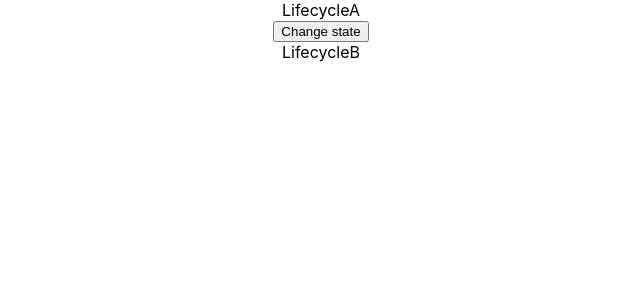
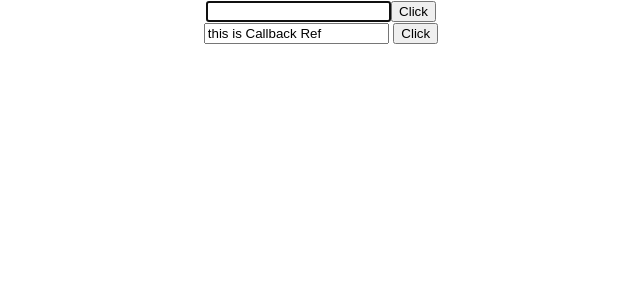
Before and after one commit to NorrisChenCA/reactjs_tutorial, a React (Create React App) app: page / in a window 1280 px wide. Shown: the top 300 px of the page, without its empty margins (319-959 px from the left). Built offline with nearby package versions, Linux system fonts and the light colour scheme.

Commit message:
06022019

```diff
--- a/src/App.js
+++ b/src/App.js
@@ -41,7 +41,13 @@ import './App.css';
 //05242019
 //import LifecycleA from './components/05242019component_mounting_lifecycle_methods/LifecycleA'
 //05282019
-import LifecycleA from './components/05282019component_updating_lifecycle_methods/LifecycleA'
+//import LifecycleA from './components/05282019component_updating_lifecycle_methods/LifecycleA'
+//05292019
+//import FragmentDemo from './components/05292019fragments/FragmentDemo'
+//import Table from './components/05292019fragments/Table'
+//06022019
+import RefsDemo from './components/06022019element_reference(Refs)/RefsDemo'
+
 
 class App extends Component {
   constructor() {
@@ -134,7 +140,14 @@ class App extends Component {
         {/*<LifecycleA />*/}
 
         {/*05282019------------------*/}
-        <LifecycleA />
+        {/*<LifecycleA />*/}
+
+        {/*05292019------------------*/}
+        {/*<FragmentDemo />*/}
+        {/*<Table />*/}
+
+        {/*06022019------------------*/}
+        <RefsDemo />
       </div>
     );
   }
--- /dev/null
+++ b/src/components/05292019fragments/FragmentDemo.js
@@ -0,0 +1,21 @@
+import React from 'react'
+
+function FragmentDemo() {
+  return (
+    <React.Fragment>
+    {/*<div> this div replace by Fragment tab, then in the whole Dom. */}
+    {/*
+      <div className="App">
+        without extra <div> here
+        <h1>Fragment Demos</h1>
+        <p>This decribes the Fragment Demo component</p>
+      </div>
+    */}
+      <h1>Fragment Demos</h1>
+      <p>This decribes the Fragment Demo component</p>
+    {/*</div> this div replace by Fragment tab*/}
+    </React.Fragment>
+  )
+}
+
+export default FragmentDemo
--- /dev/null
+++ b/src/components/05292019fragments/Table.js
@@ -0,0 +1,16 @@
+import React from 'react'
+import Columns from './Columns'
+
+function Table() {
+  return (
+    <table>
+      <tbody>
+        <tr>
+          <Columns />
+        </tr>
+      </tbody>
+    </table>
+  )
+}
+
+export default Table
--- /dev/null
+++ b/src/components/06022019element_reference(Refs)/RefsDemo.js
@@ -0,0 +1,47 @@
+import React, { Component } from 'react';
+
+class RefsDemo extends Component {
+  constructor(props) {
+    super(props)
+    this.inputRef = React.createRef()
+
+    this.callBackRef = null
+    this.setCallBackRef = element => {
+      this.callBackRef = element
+    }
+  }
+
+  componentDidMount() {
+    this.inputRef.current.focus() // after components mounted, focus on the input element by inputRef
+    console.log(this.inputRef);
+
+    if(this.callBackRef) {
+      this.callBackRef.value = "this is Callback Ref"
+    }
+  }
+
+  clickHandler = () => {
+    alert(this.inputRef.current.value)
+  }
+
+  clickCallBackHandler = () => {
+    alert(this.callBackRef.value);
+  }
+
+  render() {
+    return (
+      <div>
+        <div>
+          <input type="text" ref={this.inputRef} />
+          <button onClick={this.clickHandler}>Click</button>
+        </div>
+        <div>
+          <input type="text" ref={this.setCallBackRef} /> {/* after the component mounted, the element call the callBackRef function with itself as parameter */}
+          <button onClick={this.clickCallBackHandler}>Click</button>
+        </div>
+      </div>
+    )
+  }
+}
+
+export default RefsDemo
```
Also changed, not shown: src/components/05292019fragments/Columns.js (added, +12 -0 lines).
